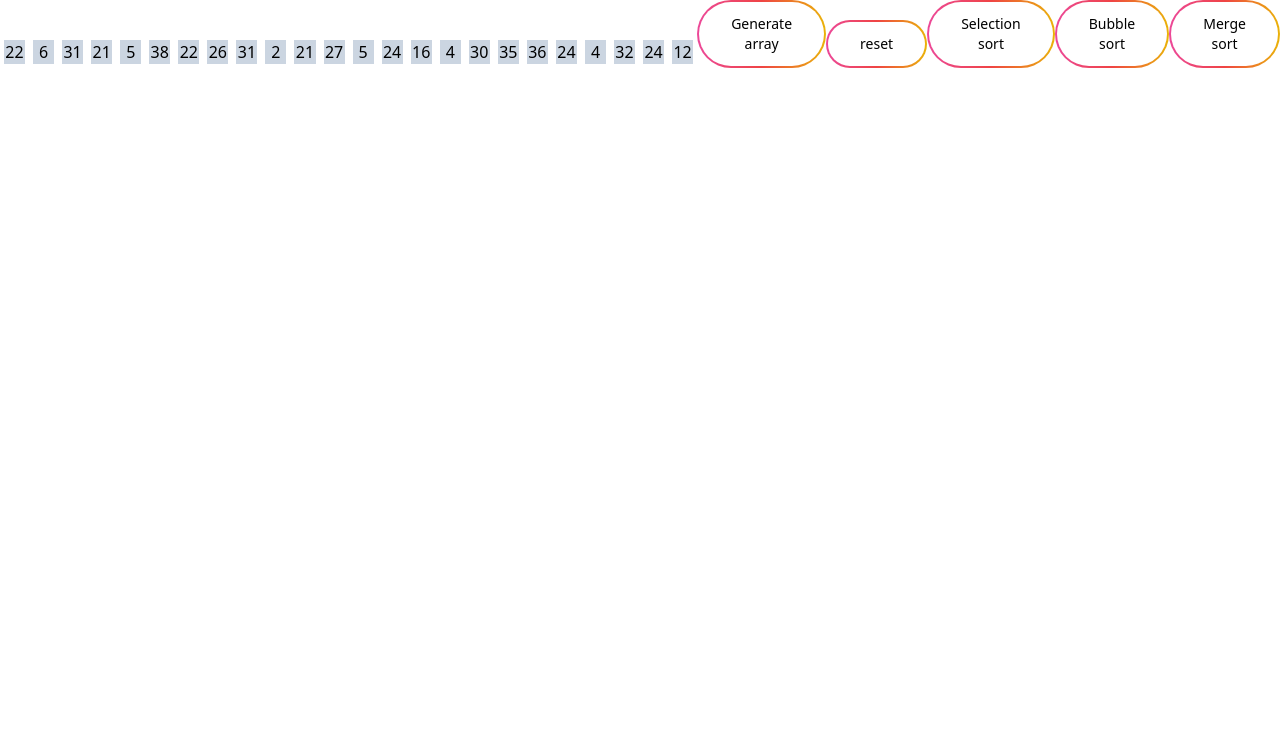
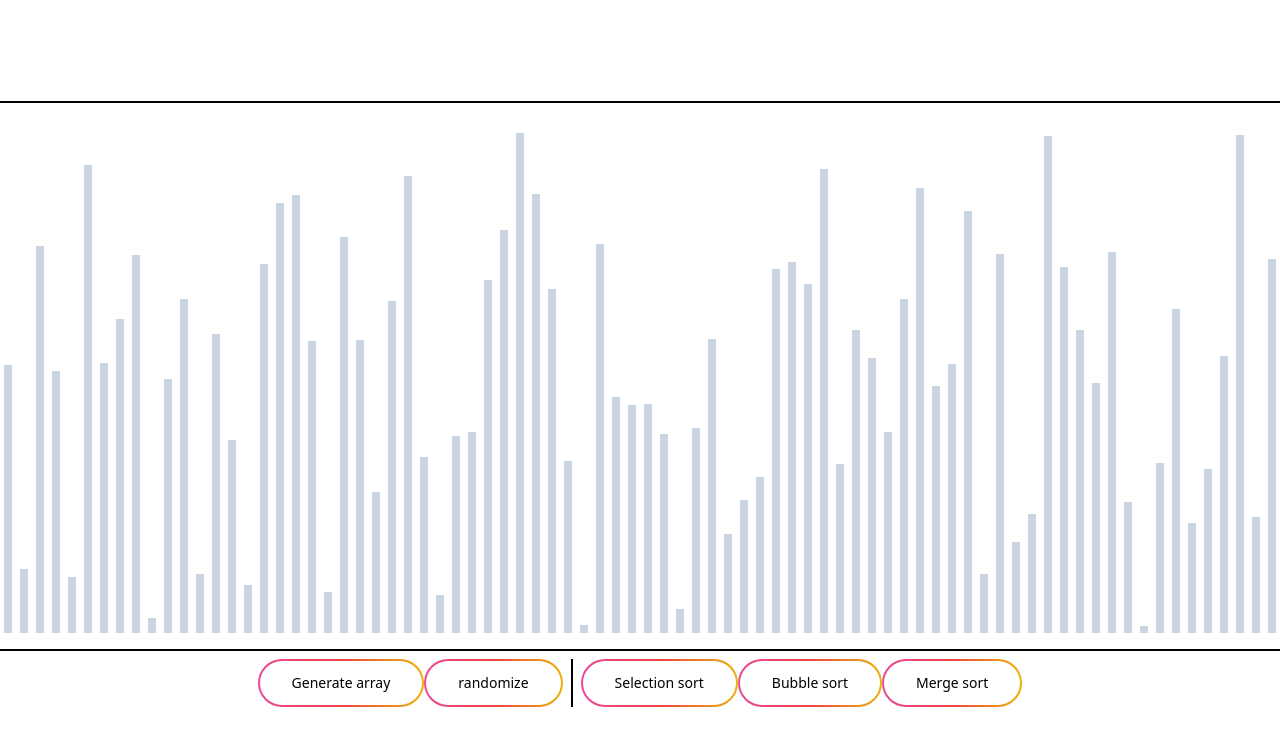
Before and after one commit to Jimmy-b36/visualize-algorithms, a Next.js app: page / in a window 1280 px wide. Shown: the top 746 px of the page. Built offline with nearby package versions, Linux system fonts and the light colour scheme.

Commit message:
clean: generated array length, add isSorting state

```diff
--- a/components/sortingAlgorithms/BubbleSort.tsx
+++ b/components/sortingAlgorithms/BubbleSort.tsx
@@ -3,6 +3,7 @@ import { Dispatch, SetStateAction } from 'react';
 const BubbleSort = (props: {
   primaryArray: number[];
   setPrimaryArray: Dispatch<SetStateAction<number[]>>;
+  setIsSorting: Dispatch<SetStateAction<boolean>>;
 }) => {
   //bubbleSort
   const bubbleSort = async (arr: number[]) => {
@@ -17,16 +18,15 @@ const BubbleSort = (props: {
             if (newArr[j] > newArr[j + 1]) {
               //swap values as we go through the array
               let tmp = newArr[j];
-              setTimeout(() => {}, j * 75);
               newArr[j] = newArr[j + 1];
               newArr[j + 1] = tmp;
               let setArr = [...newArr];
               setTimeout(() => {
                 props.setPrimaryArray(setArr);
-              }, j * 75);
+              }, j * 10);
             }
           }
-        }, i * 1500);
+        }, i * 1000);
       }
     }, 500);
     return;
--- a/components/sortingAlgorithms/MergeSort.tsx
+++ b/components/sortingAlgorithms/MergeSort.tsx
@@ -3,6 +3,7 @@ import { Dispatch, SetStateAction } from 'react';
 const MergeSort = (props: {
   primaryArray: number[];
   setPrimaryArray: Dispatch<SetStateAction<number[]>>;
+  setIsSorting: Dispatch<SetStateAction<boolean>>;
 }) => {
   // timeout function for merge sort
   const timeout = (ms: number) => {
--- a/components/sortingAlgorithms/SelectionSort.tsx
+++ b/components/sortingAlgorithms/SelectionSort.tsx
@@ -3,9 +3,12 @@ import { Dispatch, SetStateAction } from 'react';
 const SelectionSort = (props: {
   primaryArray: number[];
   setPrimaryArray: Dispatch<SetStateAction<number[]>>;
+  setIsSorting: Dispatch<SetStateAction<boolean>>;
 }) => {
   // selectionSort
   const selectionSort = (arr: number[]) => {
+    props.setIsSorting(true);
+
     setTimeout(() => {
       let newArr = [...arr];
       // outer loop through array
@@ -22,7 +25,7 @@ const SelectionSort = (props: {
               // setting our primary array to display each step
               setTimeout(() => {
                 props.setPrimaryArray([...newStep]);
-              }, j * 100);
+              }, j * 10);
             }
           }
         }, i * 1000);
--- a/pages/index.tsx
+++ b/pages/index.tsx
@@ -7,12 +7,13 @@ import MergeSort from '../components/sortingAlgorithms/MergeSort';
 const Home: NextPage = () => {
   const [primaryArray, setPrimaryArray] = useState<number[]>([]);
   const [reset, setReset] = useState<boolean>(false);
+  const [isSorting, setIsSorting] = useState<boolean>(false);
 
   // generate new array function
   const generateArray = () => {
     const generatedArray: number[] = Array.from(
-      { length: Math.floor(Math.random() * 40) },
-      () => Math.floor(Math.random() * 40 + 1)
+      { length: Math.floor(Math.random() * 50 + 50) },
+      () => Math.floor(Math.random() * 500 + 1)
     );
     return generatedArray;
   };
@@ -40,16 +41,18 @@ const Home: NextPage = () => {
   }, []);
 
   return (
-    <div className="flex flex-row items-end w-full">
+    <div className="flex flex-col items-center justify-center h-screen">
+      <div className="flex flex-row items-end justify-center p-3 m-2 border-2 border-black h-[550px]">
         {primaryArray?.map((element: number) => (
           <div
             key={Math.random() * 100}
-          className={`w-10 m-1 text-center h-[${element * 10}px] bg-slate-300 `}
-        >
-          {element}
+            className={`w-2 m-1 text-center bg-slate-300 `}
+            style={{ height: `${element}px` }}
+          ></div>
+        ))}
       </div>
-      ))}
-
+      <div className="flex flex-row">
+        <div className="flex flex-row pr-2 mr-2 border-r-2 border-black">
           <button
             onClick={() => setPrimaryArray(generateArray)}
             className="inline-block  rounded-full bg-gradient-to-r from-pink-500 via-red-500 to-yellow-500 p-[2px] hover:text-white focus:outline-none focus:ring active:text-opacity-75"
@@ -60,24 +63,29 @@ const Home: NextPage = () => {
           </button>
           <button
             onClick={() => setReset(reset ? false : true)}
-        className="inline-block  rounded-full bg-gradient-to-r from-pink-500 via-red-500 to-yellow-500 p-[2px] hover:text-white focus:outline-none focus:ring active:text-opacity-75"
+            className="inline-block rounded-full bg-gradient-to-r  from-pink-500 via-red-500 to-yellow-500 p-[2px] hover:text-white focus:outline-none focus:ring active:text-opacity-75"
           >
             <span className="block px-8 py-3 text-sm font-medium bg-white rounded-full hover:bg-transparent">
-          reset
+              randomize
             </span>
           </button>
+        </div>
         <SelectionSort
           setPrimaryArray={setPrimaryArray}
           primaryArray={primaryArray}
+          setIsSorting={setIsSorting}
         />
         <BubbleSort
           setPrimaryArray={setPrimaryArray}
           primaryArray={primaryArray}
+          setIsSorting={setIsSorting}
         />
         <MergeSort
           setPrimaryArray={setPrimaryArray}
           primaryArray={primaryArray}
+          setIsSorting={setIsSorting}
         />
+      </div>
     </div>
   );
 };
```
Lines whose indentation alone changed are shown as unchanged.
